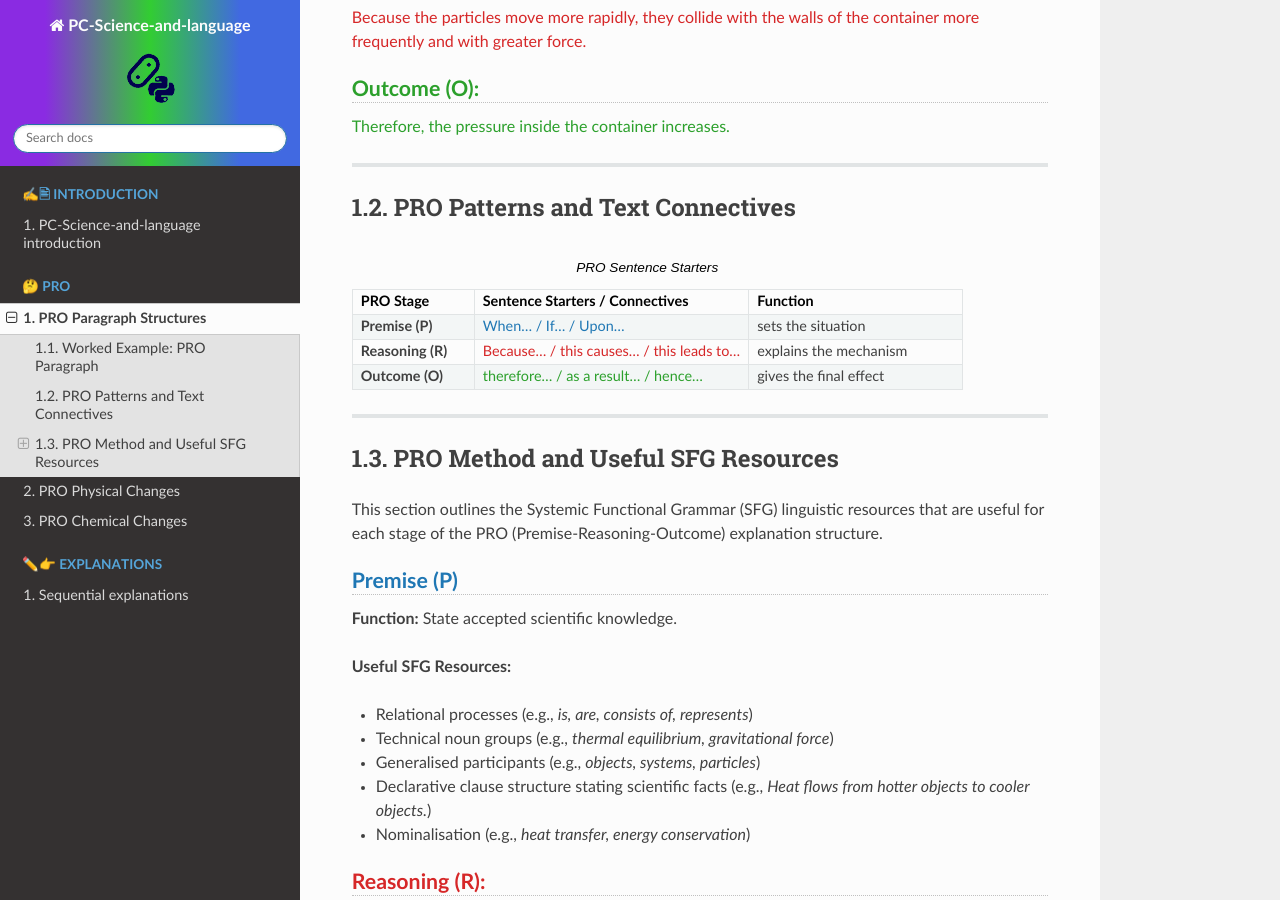
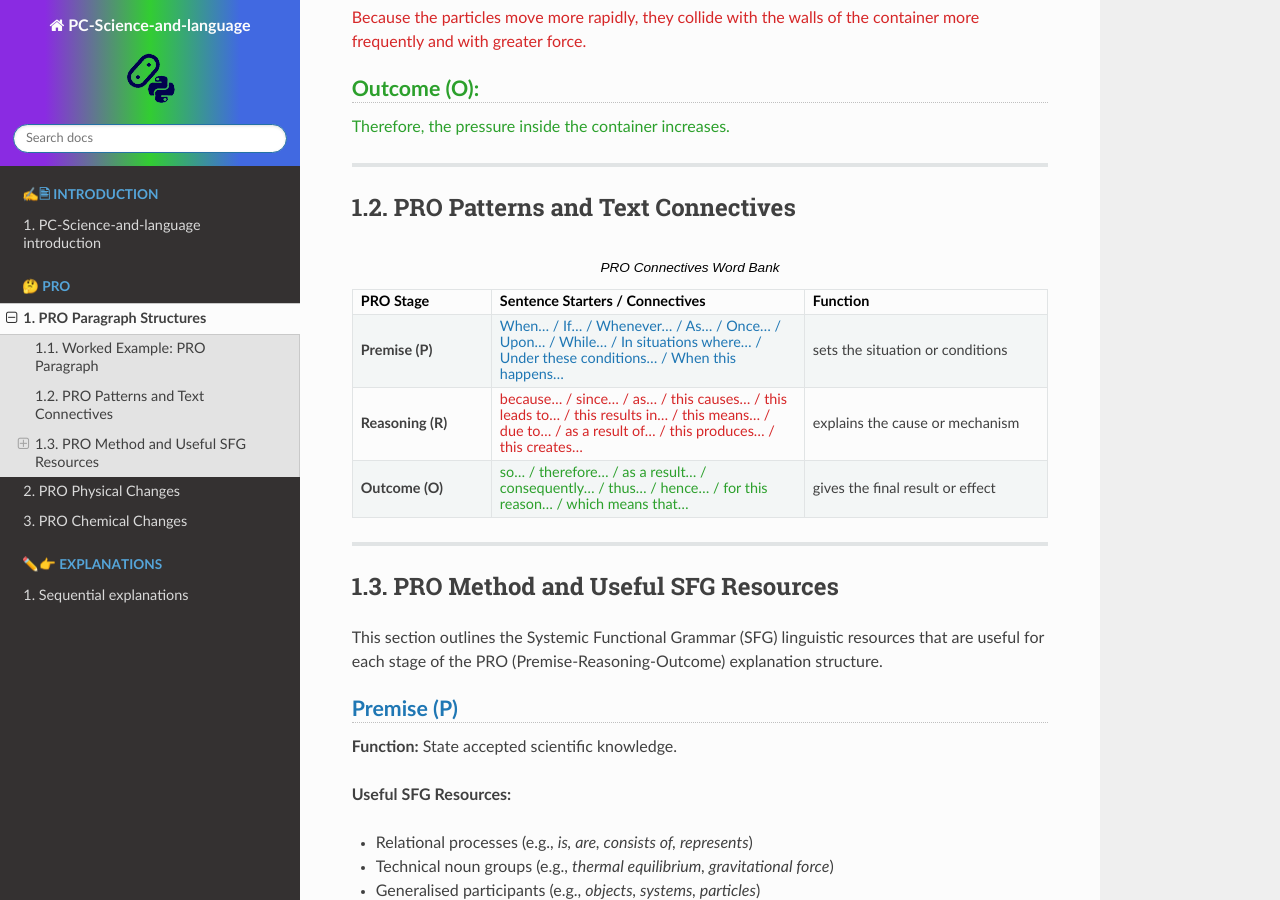
Before and after one commit to gmc-code/PC-Science-and-language, a Sphinx documentation site: the page built from docs/language/PRO.rst, in a window 1280 px wide and 900 px high, scrolled down 1359 px. Built offline with Sphinx 7.4.7 and the Read the Docs theme 3.1.0, drawn with Linux system fonts in a browser that asks for light colours; pages that are not in the unit, such as notebooks, are missing from menus.

Commit message:
PRO wrds bank

```diff
--- a/docs/language/PRO.rst
+++ b/docs/language/PRO.rst
@@ -72,7 +72,7 @@ When a gas is heated, the particles gain kinetic energy and move faster. Because
 PRO Patterns and Text Connectives
 --------------------------------------------
 
-.. list-table:: PRO Sentence Starters
+.. list-table:: PRO Connectives Word Bank
    :header-rows: 1
    :widths: 20 45 35
 
@@ -80,14 +80,16 @@ PRO Patterns and Text Connectives
      - **Sentence Starters / Connectives**
      - **Function**
    * - **Premise (P)**
-     - :p:`When… / If… / Upon…`
-     - sets the situation
+     - :p:`When… / If… / Whenever… / As… / Once… / Upon… / While… / In situations where… / Under these conditions… / When this happens…`
+     - sets the situation or conditions
    * - **Reasoning (R)**
-     - :r:`Because… / this causes… / this leads to…`
-     - explains the mechanism
+     - :r:`because… / since… / as… / this causes… / this leads to… / this results in… / this means… / due to… / as a result of… / this produces… / this creates…`
+     - explains the cause or mechanism
    * - **Outcome (O)**
-     - :o:`therefore… / as a result… / hence…`
-     - gives the final effect
+     - :o:`so… / therefore… / as a result… / consequently… / thus… / hence… / for this reason… / which means that…`
+     - gives the final result or effect
+
+
 
 ----
 
```
